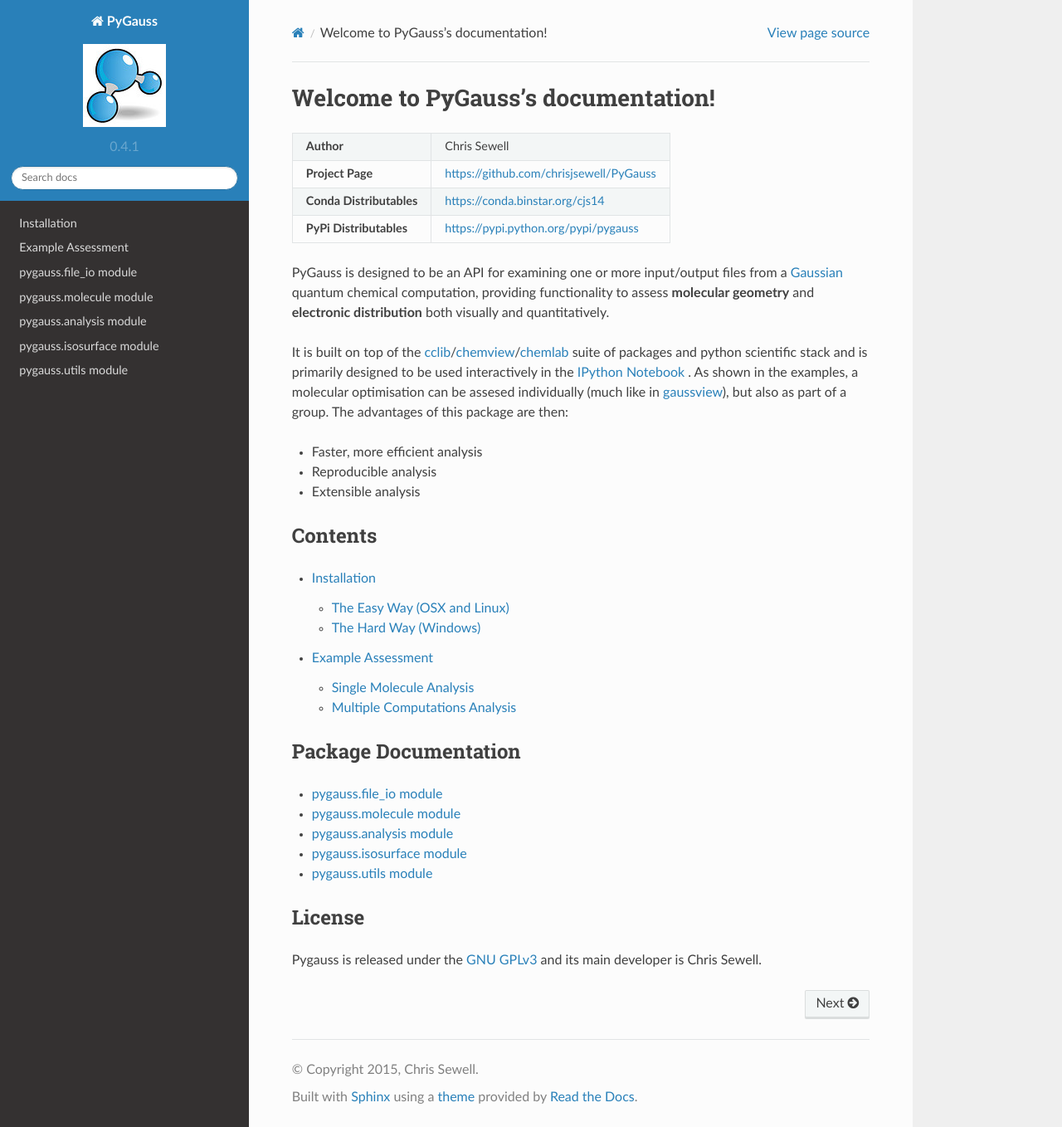
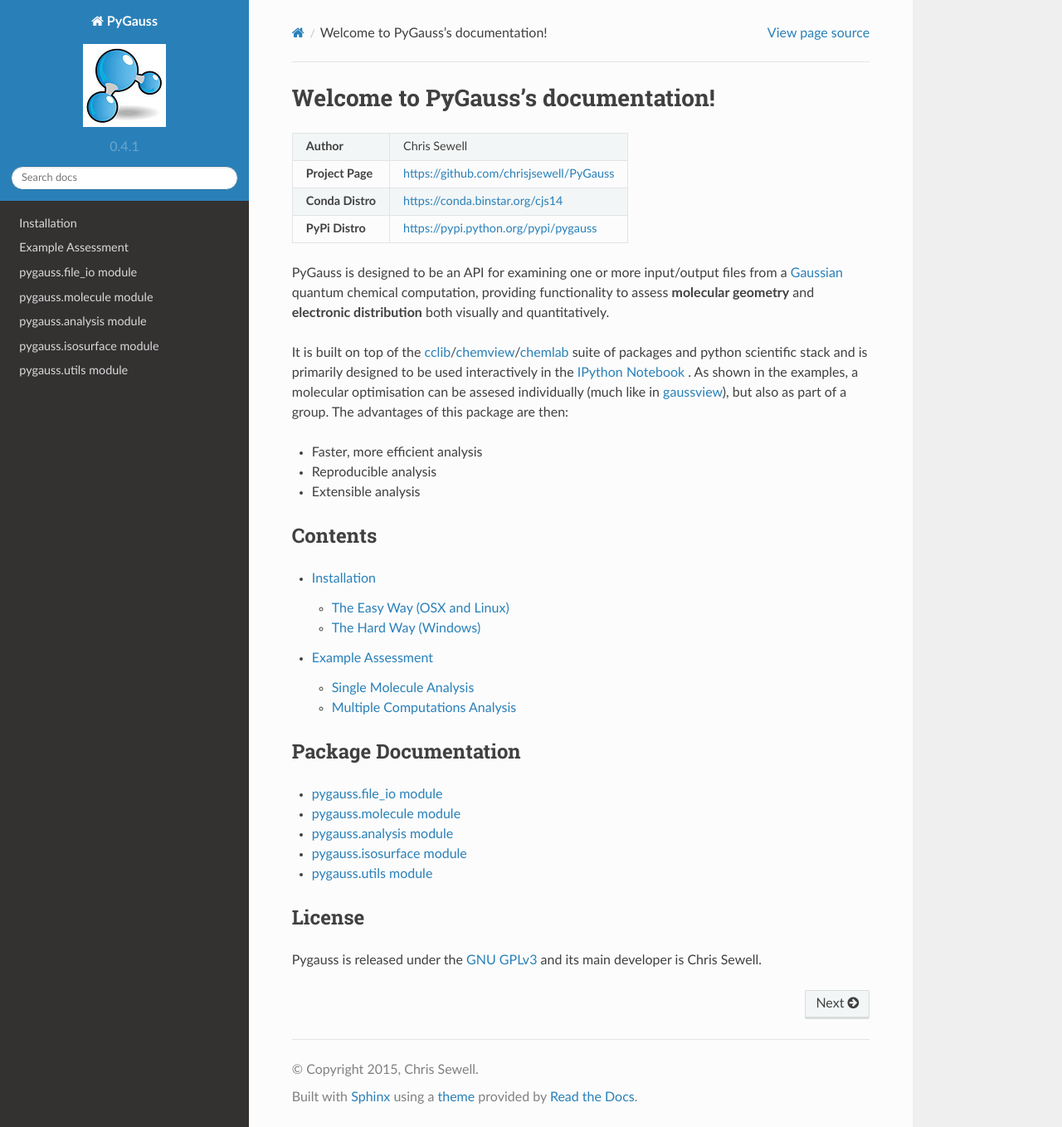
Before and after one commit to chrisjsewell/PyGauss, a Sphinx documentation site: the page built from docs/source/index.rst, in a window 1280 px wide and 1358 px high. Shown: the whole window at 83% size. Built offline with Sphinx 7.4.7 and the Read the Docs theme 2.0.0, drawn with Linux system fonts in a browser that asks for light colours; pages that are not in the unit, such as notebooks, are missing from menus.

Commit message:
Update index.rst

```diff
--- a/docs/source/index.rst
+++ b/docs/source/index.rst
@@ -11,9 +11,9 @@ Welcome to PyGauss's documentation!
 +--------------------------+-----------------------------------------+
 |**Project Page**          | https://github.com/chrisjsewell/PyGauss |
 +--------------------------+-----------------------------------------+
-|**Conda Distributables**  | https://conda.binstar.org/cjs14         |
+|**Conda Distro**          | https://conda.binstar.org/cjs14         |
 +--------------------------+-----------------------------------------+
-|**PyPi Distributables**   | https://pypi.python.org/pypi/pygauss    |
+|**PyPi Distro**           | https://pypi.python.org/pypi/pygauss    |
 +--------------------------+-----------------------------------------+
 
 PyGauss is designed to be an API for examining one or more input/output
```
